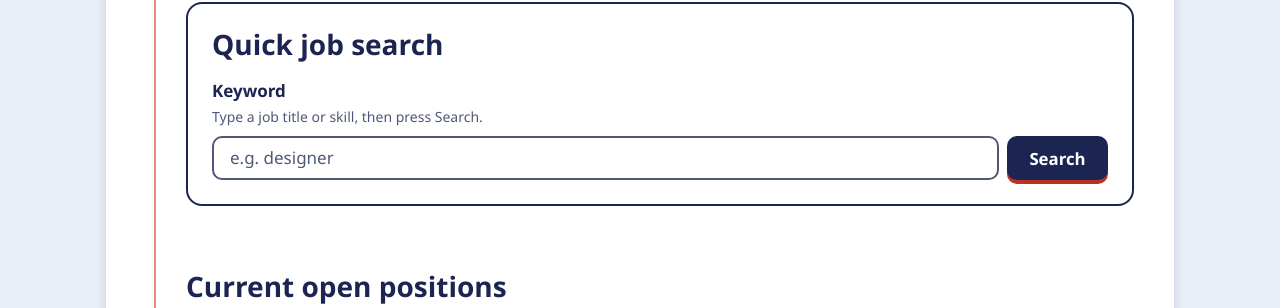
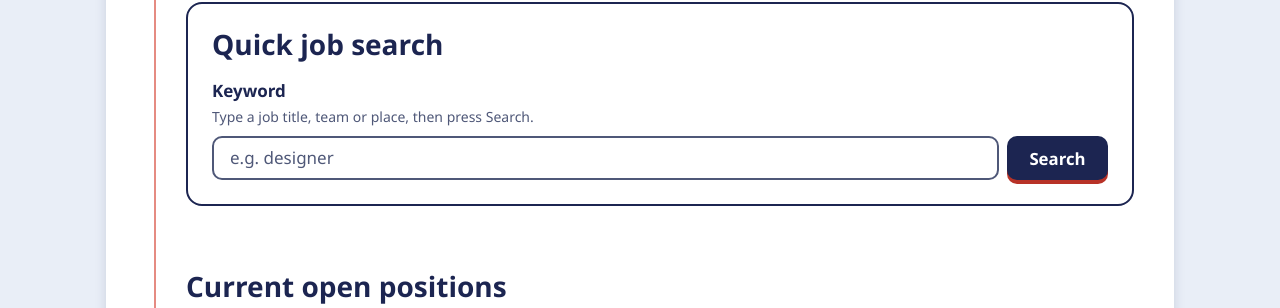
Before and after one commit to NDVinh25050803/cos10026-project2, a PHP site: page / in a window 1280 px wide. Shown: the part 722-1030 px from the top of the page. Run offline with PHP 8.4, Linux system fonts and the light colour scheme; some web fonts are replaced.

Commit message:
HCM-5: fix search hint and open role count
The hint no longer mentions skills, since requirements are not searched. The role count on jobs.php skips closed jobs. README lists the search filters.

```diff
--- a/index.php
+++ b/index.php
@@ -35,7 +35,7 @@ include 'header.inc';
       <h2 id="search-heading">Quick job search</h2>
       <form action="search.php" method="get" role="search">
         <label for="keyword">Keyword</label>
-        <p class="hint" id="search-hint">Type a job title or skill, then press Search.</p>
+        <p class="hint" id="search-hint">Type a job title, team or place, then press Search.</p>
         <div class="search-row">
           <input type="search" id="keyword" name="keyword" placeholder="e.g. designer" list="search-suggestions" aria-describedby="search-hint">
           <button type="submit" class="btn">Search</button>
--- a/job_render.inc
+++ b/job_render.inc
@@ -123,7 +123,7 @@ function render_search_form($conn, $values = []) {
       <h2 id="search-heading">Search jobs</h2>
       <form action="search.php" method="get" role="search">
         <label for="keyword">Keyword</label>
-        <p class="hint" id="search-hint">Type a job title or skill. Pick filters to narrow the list.</p>
+        <p class="hint" id="search-hint">Type a job title, team or place. Pick filters to narrow the list.</p>
         <div class="search-row">
           <input type="search" id="keyword" name="keyword" value="<?= h($values['keyword'] ?? '') ?>" placeholder="e.g. designer" list="search-suggestions" aria-describedby="search-hint">
         </div>
--- a/jobs.php
+++ b/jobs.php
@@ -16,13 +16,14 @@ $perks = array_column(mysqli_fetch_all(mysqli_query($conn, 'SELECT description F
 // Show the closing line only when every job shares one date.
 $dates = array_unique(array_column($jobs, 'closing_date'));
 $close = count($dates) === 1 ? reset($dates) : null;
+$open = count(array_filter($jobs, fn($j) => !job_is_closed($j['closing_date'])));
 
 include 'header.inc';
 ?>
 
   <main id="main-content">
     <h1>Open positions</h1>
-    <p class="lead">SwinEduTech builds digital learning tools and inclusive online education platforms for schools and TAFEs across Australia. We have <?= count($jobs) ?> <?= count($jobs) === 1 ? 'role' : 'roles' ?> open in our engineering and design teams. Each one helps our platform work for every learner, including people who use screen readers, keyboards or slow internet.</p>
+    <p class="lead">SwinEduTech builds digital learning tools and inclusive online education platforms for schools and TAFEs across Australia. We have <?= $open ?> <?= $open === 1 ? 'role' : 'roles' ?> open in our engineering and design teams. Each one helps our platform work for every learner, including people who use screen readers, keyboards or slow internet.</p>
 
 <?php render_search_form($conn); ?>
 
```
Also changed, not shown: README.md.
